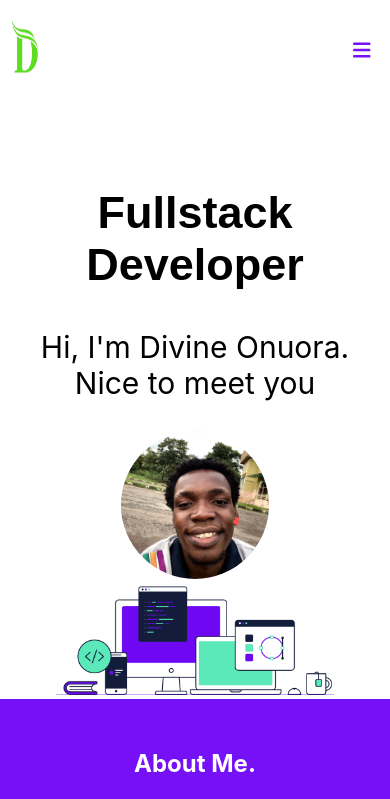
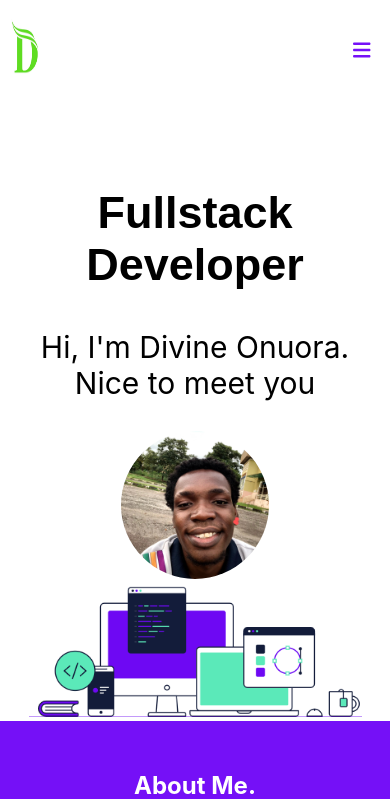
Before and after one commit to divywealth/my-portfolo, a React (Create React App) app: page / in a window 390 px wide. Shown: the top 799 px of the page. Built offline with nearby package versions, Linux system fonts and the light colour scheme.

Commit message:
Added my personal photo

```diff
--- a/src/App.css
+++ b/src/App.css
@@ -16,8 +16,8 @@
   font-size: 30px;
 }
 
-.Body div img {
-  width: 75%;
+.computer-image {
+  width: 55%;
   height: 100%;
 }
 
@@ -372,6 +372,9 @@
     height: 40%;
     width: 40%
   }
+  .computer-image {
+    width: 90%;
+  }
   .newService {
     margin: 40px 15px;
     background: white;
--- a/src/Pages/HomePage.js
+++ b/src/Pages/HomePage.js
@@ -56,7 +56,7 @@ function HomePage() {
         <p>Hi, I'm Divine Onuora. Nice to meet you</p>
         <img src={divy} alt="Not displaying" className="my-image" />
         <div className="computerImg">
-          <img src={computer} alt="Not displaying" />
+          <img src={computer} alt="Not displaying" className="computer-image"/>
         </div>
       </section>
 
```
